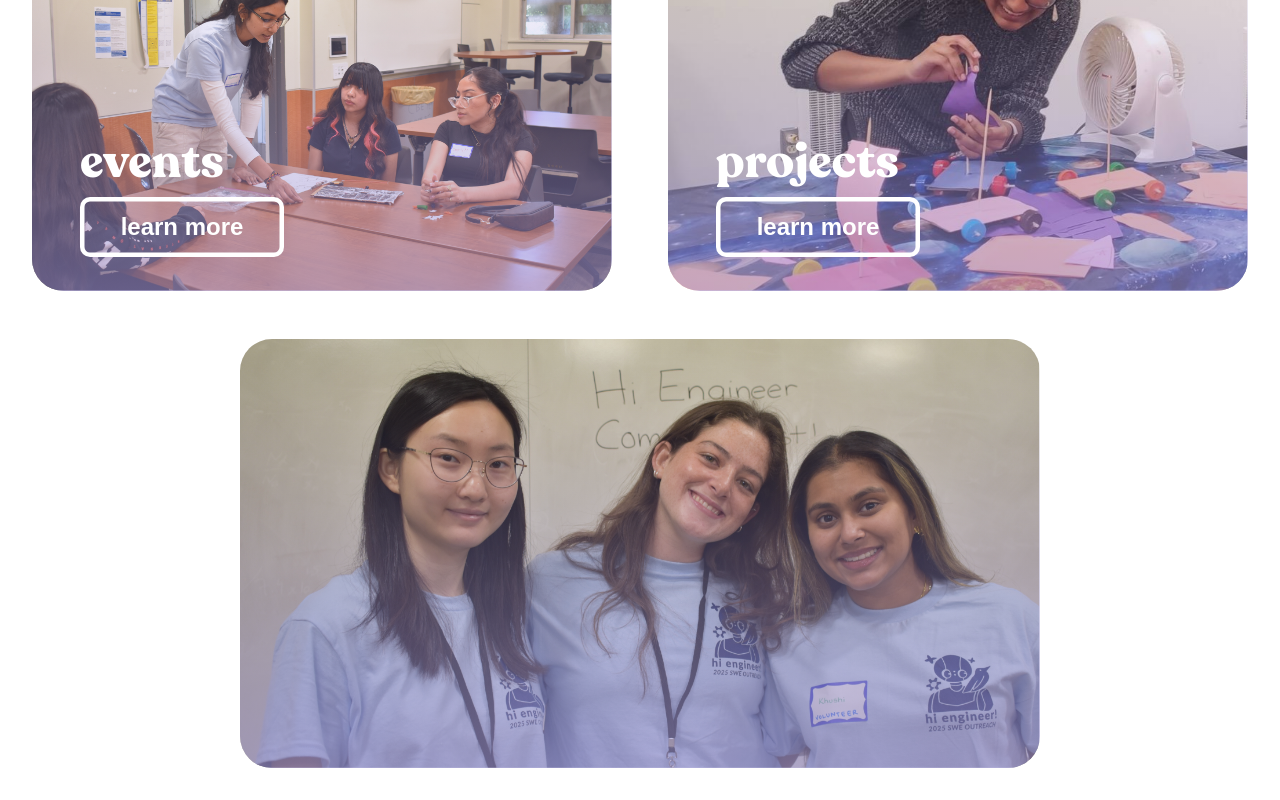
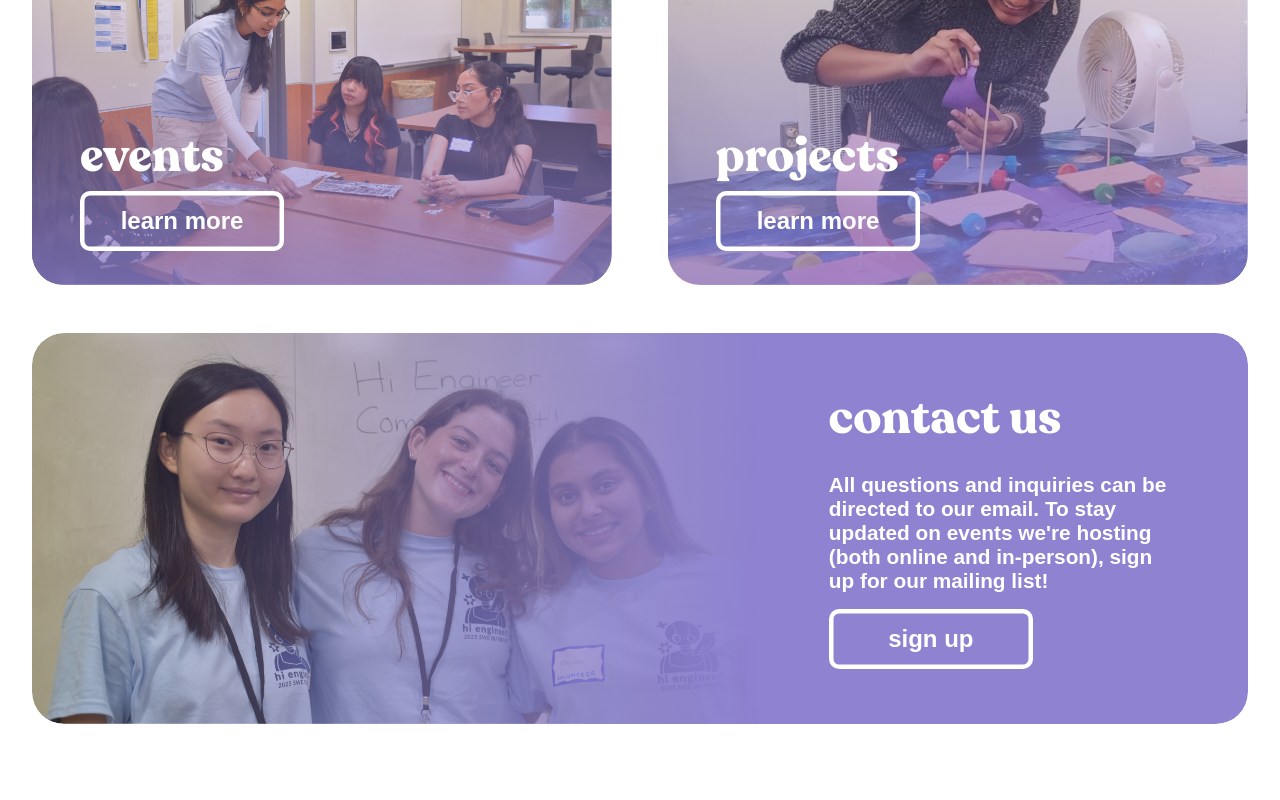
Before and after one commit to swe-ucla/outreach-website, a React (Create React App) app: page / in a window 1280 px wide. Shown: the part 854-1654 px from the top of the page. After the commit the page ends 1610 px from the top, so only its background shows below. Built offline with nearby package versions, Linux system fonts and the light colour scheme.

Commit message:
Fixed layout of cards, implemented hover descriptions

```diff
--- a/src/pages/Home.css
+++ b/src/pages/Home.css
@@ -1,11 +1,37 @@
+.home-section {
+    margin: 0;
+    padding: 0;
+}
+
 .intro-content {
+    color: white;
+    background-color: #a298da;
+}
+
+.home-container {
+    max-width: 200rem;
+}
+
+.info-content {
+    background-color: white;
+}
+
+.intro-content .home-container {
     display: flex;
     align-items: center;
     justify-content: center;
     padding: 2rem;
     gap: 2.75rem;
-    color: white;
-    background-color: #a298da;
+}
+
+.info-content .home-container {
+    padding: 2rem;
+    padding-top: 3.5rem;
+    gap: 3rem;
+    display: flex;
+    flex-direction: column;
+    justify-content: center;
+    align-items: center;
 }
 
 .image-block {
@@ -58,6 +84,10 @@
     padding-bottom: 4rem;
 }
 
+p {
+    margin-bottom: 1rem;
+}
+
 .second-line {
     display: flex;
     margin-top: 0.7rem;
@@ -84,10 +114,11 @@
     font-size: 1.5rem;
     font-weight: bold;
     color: white;
-    background-color: #a298da;
+    background-color: transparent;
     cursor: pointer;
     transition: transform 0.1s ease;
 }
+
 .learn-more-button:hover {
     color: #f6eb9d;
     box-shadow: inset 0 0 0 4.5px #f6eb9d;
@@ -97,20 +128,17 @@
     transform: scale(0.95)
 }
 
-.info-content {
-    background-color: white;
-    padding: 2rem;
-    padding-top: 3.5rem;
-    gap: 3rem;
-    display: flex;
-    flex-direction: column;
-    justify-content: center;
-    align-items: center;
-}
-
 .top-cards {
     display: flex;
     gap: 3.5rem;
+    width: 100%;
+    max-width: 77.5rem;
+}
+
+.left, .right {
+    position: relative;
+    overflow: hidden;
+    max-height: 25rem;
 }
 
 .top-cards img {
@@ -120,12 +148,25 @@
     height: auto;
 }
 
+.bottom-card {
+    position: relative;
+    display: flex;
+    border-radius: 2rem;
+    overflow: hidden;
+    width: 100%;
+    max-width: 77.5rem;
+    max-height: 25rem;
+}
+
+.bottom {
+    flex: 3;
+    min-width: 0;
+    display: flex;
+}
+
 .bottom img {
-    max-width: 50rem;
-    border-radius: 2rem;
-    width: 100%;
-    height: auto;
-    align-self: left;
+    border-radius: 2rem 0 0 2rem;
+    display: block;
 }
 
 .left, .right, .bottom {
@@ -140,12 +181,11 @@
     height: 100%;
     object-fit: cover;
     display: block;
-  z-index: -1;
+    vertical-align: bottom;
 }
 
 .left::after,
-.right::after,
-.bottom::after {
+.right::after {
     content: "";
     position: absolute;
     inset: 0;
@@ -154,11 +194,26 @@
     pointer-events: none;
     border-radius: 2rem;
     z-index: 1;
-
     background: linear-gradient(
         to bottom,
-     rgba(162, 152, 218, 0) 0%,
-     rgba(162, 152, 218, 0.6) 100%
+        rgba(142, 130, 209, 0) 0%,
+        rgba(142, 130, 209, 0.8) 100%
+    );
+}
+
+.bottom::after {
+    content: "";
+    position: absolute;
+    inset: 0;
+    width: 100%;
+    height: 100%;
+    pointer-events: none;
+    border-radius: 0;
+    z-index: 1;
+    background: linear-gradient(
+        to right,
+        rgba(142, 130, 209, 0) 0%,
+        rgba(142, 130, 209, 1) 100%
     );
 }
 
@@ -172,13 +227,82 @@
     text-align: left;
 }
 
-.overlay-text h2 {
+.overlay-text h2, .purple-card h2 {
     font-family: "RecoletaBold";
     color: white;
     font-size: 3rem;
     margin: 0;
 }
 
-.overlay-text button {
-    background-color: transparent;
+.purple-card {
+    flex: 2;
+    display: flex;
+    flex-direction: column;
+    justify-content: center;
+    align-items: center;
+    background-color: #8e82d1;
+    border-radius: 0 2rem 2rem 0;
+    color: white;
+    z-index: 2;
+    text-align: left;
 }
+
+.bottom-description {
+    font-family: Arial, Helvetica, sans-serif;
+    font-weight: bold;
+    font-size: 1.3rem;
+    max-width: 22rem;
+    display: flex;
+    flex-direction: column;
+    z-index: 3;
+}
+
+.overlay-text {
+    position: absolute;
+    display: flex;
+    flex-direction: column;
+    align-items: flex-start;
+}
+
+.card-heading {
+    transition: transform 0.3s ease;
+}
+
+.hover-description {
+    color: white;
+    font-family: Arial, Helvetica, sans-serif;
+    font-weight: bold;
+    font-size: 1.4rem;
+    max-width: 25rem;
+    opacity: 0;
+    overflow: hidden;
+    transform: translateY(0.5rem);
+    transition:
+        opacity 0.7s ease,
+        transform 0.9s ease;
+}
+
+.overlay-text:has(.learn-more-button:hover) .card-heading {
+    transform: translateY(-12rem);
+}
+
+.overlay-text:has(.learn-more-button:hover) .hover-description {
+    opacity: 1;
+    transform: translateY(-16rem);
+}
+
+.left::before, .right::before {
+    content: "";
+    position: absolute;
+    inset: 0;
+    border-radius: 2rem;
+    background-color: rgba(142, 130, 209, 0.6);
+    opacity: 0;
+    transition: opacity 0.3s ease;
+    z-index: 1;
+    pointer-events: none;
+}
+
+.left:has(.learn-more-button:hover)::before, .right:has(.learn-more-button:hover)::before {
+    opacity: 1;
+}
--- a/src/pages/Home.js
+++ b/src/pages/Home.js
@@ -11,6 +11,7 @@ function Home() {
                 {/*Top content*/}
                 <div className="intro-content">
 
+                    <div className="home-container">
                         <div className="image-block">
                             <img className='group-pic' src="/images/outreach_group.png" alt="group"/>
                             <p className="home-image-caption">committee members from Hi Engineer 2024!</p>
@@ -25,8 +26,12 @@ function Home() {
                                     <img src='./images/ucla_white_logo.svg' alt='UCLA logo'></img>
                                 </div>
                             </div>
-                        <p className='home-text'>hi! we’re a passionate group of college students dedicated to inspiring the next generation of women in engineering. during the school year, we host several events for local students to learn various engineering concepts.</p>
+                            <p className='home-text'>hi! we’re a passionate group of college students dedicated to inspiring the next generation
+                                of women in engineering. during the school year, we host several events for local students
+                                to learn various engineering concepts.
+                            </p>
                             <button className="learn-more-button">learn more</button>
+                        </div>
                     </div>
 
                 </div>
@@ -34,18 +39,32 @@ function Home() {
                 {/*Bottom content*/}
                 <div className="info-content">
 
+                    <div className="home-container">
                         <div className="top-cards">
                             <div className="left">
                                 <div className="overlay-text">
-                                <h2>events</h2>
+
+                                    <h2 className="card-heading">events</h2>
                                     <button className="learn-more-button">learn more</button>
+                                     <p className="hover-description">
+                                        SWE Outreach puts on several flagship events over the course of the year, including Project Scientist,
+                                        ESP (Engineering Stayover Program), our Fall College Workshop Series, and Hi Engineer!
+                                    </p>
+
                                 </div>
                                 <img src='./images/left.png' alt='instructor speaking'/>
                             </div>
                             <div className="right">
                                 <div className="overlay-text">
-                                <h2>projects</h2>
+
+                                    <h2 className="card-heading">projects</h2>
                                     <button className="learn-more-button">learn more</button>
+                                    <p className="hover-description">
+                                        Check out some hands-on engineering and STEM
+                                        activities we designed and taught for previous years' events! Our projects cover a variety of age groups,
+                                        fields in STEM, and difficulty.
+                                    </p>
+
                                 </div>
                                 <img src='./images/right.png' alt='instructor demonstrating'/>
                             </div>
@@ -55,7 +74,19 @@ function Home() {
                             <div className="bottom">
                                 <img src='./images/bottom.png' alt='hi engineers' />
                             </div>
+
+                            <div className="purple-card">
+                                <div className="bottom-description">
+                                    <h2>contact us</h2>
+                                    <p>All questions and inquiries can be directed to our email. To stay updated on events we're hosting
+                                        (both online and in-person), sign up for our mailing list!
+                                    </p>
+                                    <button className="learn-more-button">sign up</button>
                                 </div>
+                            </div>
+                        </div>
+                    </div>
+
 
                 </div>
 
```
Lines whose indentation alone changed are shown as unchanged.
